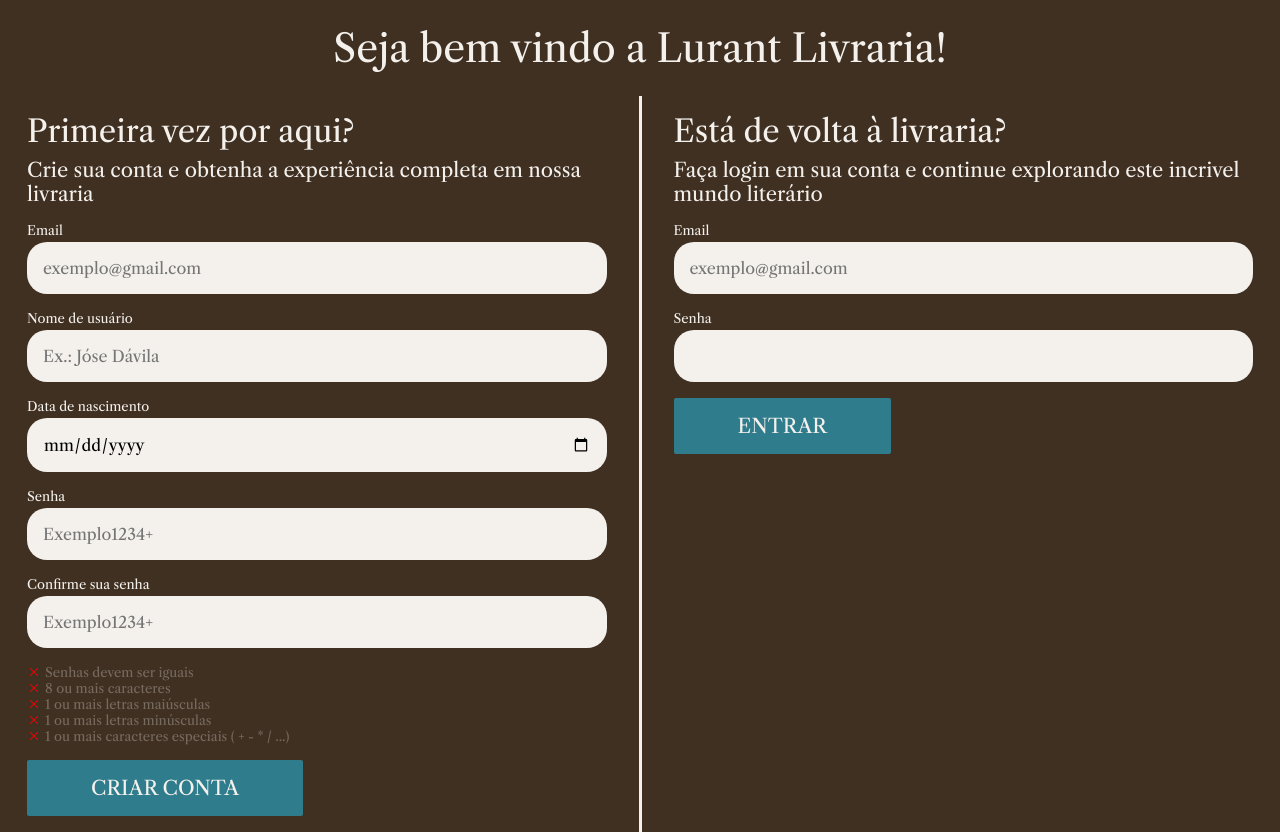
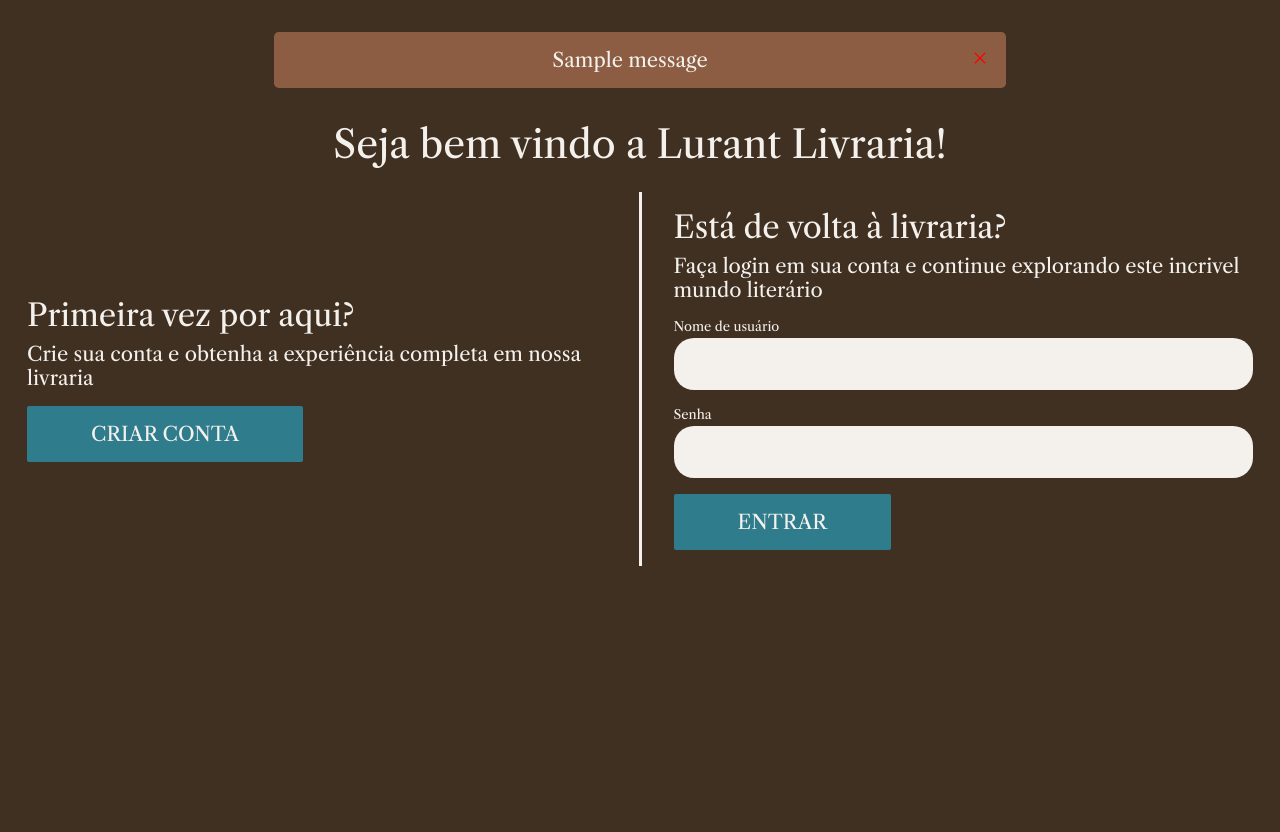
Before and after one commit to AntonioPGR/Laurant-Bookstore-2, a Django app: page /entrar in a window 1280 px wide. Shown: the part 99-931 px from the top of the page. After the commit the page ends 665 px from the top, so only its background shows below. Run offline with Django 4.2, Linux system fonts and the light colour scheme; tables that the repository leaves empty hold one stand-in row (values such as "Sample post"); one stand-in notice (Sample message) is shown.

Commit message:
FEAT: register, login, auth of users

```diff
--- a/setup/static/css/entrar.css
+++ b/setup/static/css/entrar.css
@@ -1,13 +1,12 @@
-.entrar__title{
-  font: var(--titleG);
-  text-align: center;
-  margin: 1.5rem 0;
-}
-
 .forms{
   display: grid;
   grid-template-columns: 1fr 3px 1fr;
+  align-items: center;
   gap: 2rem;
+}
+
+.entrar__titulo{
+  margin-bottom: .5rem;
 }
 
 .bar{
@@ -18,76 +17,3 @@
 .forms__cadastro, .forms__login{
   padding: 1rem 0;
 }
-
-.forms__titulo{
-  font: var(--titleM);
-  margin-bottom: .5rem;
-}
-
-.forms__descricao{
-  font: var(--bodyG);
-}
-
-.forms__label{
-  font: var(--bodyP);
-  display: block;
-  margin-bottom: .25rem;
-}
-
-.inputContainer{
-  width: 100%;
-}
-
-.forms__input{
-  box-sizing: border-box;
-  display: block;
-  background-color: var(--texto);
-  padding: 1rem;
-  font: var(--bodyM);
-  border-radius: 1.25rem;
-  width: 100%;
-}
-
-.forms__descricao, .forms__titulo, .entrar__title, .forms__label{
-  color: var(--texto);
-}
-
-.forms__form{
-  display: flex;
-  align-items: start;
-  justify-content: start;
-  flex-flow: column nowrap;
-  gap: 1rem;
-}
-
-.cadastro__userinfo{
-  display: grid;
-  grid-template-columns: 2.5fr 1fr;
-  gap: 1rem;
-}
-
-.cadastro__senha{
-  display: grid;
-  grid-template-columns: 1.5fr 1fr;
-  gap: 1rem;
-  width: 100%;
-}
-
-.requisitos__requisito{
-  display: flex;
-  flex-flow: row nowrap;
-  align-items: center;
-  width: 100%;
-  gap: .25rem;
-}
-
-.requisitos__texto{
-  color: var(--texto);
-  filter: opacity(.3);
-  font: var(--bodyP);
-}
-
-.requisitos__icon{
-  width: 14px;
-  height: 14px;
-}
--- /dev/null
+++ b/setup/static/css/forms.css
@@ -0,0 +1,46 @@
+.page__title{
+  font: var(--titleG);
+  text-align: center;
+  margin: 1.5rem 0;
+  color: var(--texto);
+}
+
+.forms__titulo{
+  font: var(--titleM);
+}
+
+.forms__descricao{
+  font: var(--bodyG);
+}
+
+.forms__label{
+  font: var(--bodyP);
+  display: block;
+  margin-bottom: .25rem;
+}
+
+.inputContainer{
+  width: 100%;
+}
+
+.forms__input{
+  box-sizing: border-box;
+  display: block;
+  background-color: var(--texto);
+  padding: 1rem;
+  font: var(--bodyM);
+  border-radius: 1.25rem;
+  width: 100%;
+}
+
+.forms__descricao, .forms__titulo, .entrar__title, .forms__label{
+  color: var(--texto);
+}
+
+.forms__form{
+  display: flex;
+  align-items: start;
+  justify-content: start;
+  flex-flow: column nowrap;
+  gap: 1rem;
+}
--- /dev/null
+++ b/setup/static/css/message.css
@@ -0,0 +1,25 @@
+.messages{
+  margin: 2rem auto;
+  padding: 1rem;
+  width: 80vw;
+  max-width: 700px;
+  background-color: var(--fundoContrastado);
+  color: var(--texto);
+  border-radius: .3rem;
+  display: grid;
+  grid-template-columns: 1fr 20px;
+}
+
+.messages__closeContainer{
+  display: block;
+}
+
+.messages__close{
+  width: 20px;
+  height: 20px;
+}
+
+.messages__message{
+  font: var(--bodyG);
+  text-align: center;
+}
--- a/templates/livraria/inicio.html
+++ b/templates/livraria/inicio.html
@@ -17,7 +17,7 @@
       <p class="content__paragraph">
         Entre com sua conta e busque pelos melhores livros e autores do mercado, com os menores preços e a maior facilidade na hora de comprar
       </p>
-      <button class="content__button">registre-se já</button>
+      <a href="{% url 'entrar'%}"><button class="content__button">registre-se já</button></a>
     </div>
 
     <div class="hero__slides">
--- a/templates/partials/base.html
+++ b/templates/partials/base.html
@@ -14,6 +14,11 @@
 
   <link rel="stylesheet" href="{% static 'css/header.css' %}">
 
+
+  {% if messages %}
+    <link rel="stylesheet" href="{% static 'css/message.css' %}">
+  {% endif %}
+
   {% block styles %}
   {% endblock styles %}
 
@@ -23,6 +28,10 @@
   <div class="container">
 
     {% include 'partials/header.html' %}
+
+    {% if messages %}
+      {% include 'partials/messages.html' %}
+    {% endif %}
 
     <main>
 
--- /dev/null
+++ b/templates/partials/messages.html
@@ -0,0 +1,11 @@
+{% load static %}
+<div class="messages">
+  <div>
+    {% for message in messages %}
+      <p class="messages__message">{{message}}</p>
+    {% endfor %}
+  </div>
+  <div class="messages__closeContainer">
+    <img class="messages__close" src="{% static 'icons/close.svg' %}" alt="">
+  </div>
+</div>
--- a/templates/usuarios/entrar.html
+++ b/templates/usuarios/entrar.html
@@ -2,16 +2,17 @@
 {% load static %}
 
 {% block styles %}
+  <link rel="stylesheet" href="{% static 'css/forms.css' %}">
   <link rel="stylesheet" href="{% static 'css/entrar.css' %}">
 {% endblock styles %}
 
 {% block content %}
-  <h1 class="entrar__title">Seja bem vindo a Lurant Livraria!</h1>
+  <h1 class="page__title">Seja bem vindo a Lurant Livraria!</h1>
   <section class="forms">
 
-    <form action="" class="forms__form forms__cadastro">
+    <div class="forms__form forms__cadastro">
       <div class="forms__titles">
-        <h2 class="forms__titulo">
+        <h2 class="forms__titulo entrar__titulo">
           Primeira vez por aqui?
         </h2>
         <p class="forms__descricao">
@@ -19,49 +20,19 @@
         </p>
       </div>
 
-      {% for field in cadastro %}
-        <div class="inputContainer">
-          <label class="forms__label" for="{{field.id_for_label}}" class="inputText">{{field.label}}</label>
-          {{field}}
-        </div>
-      {% endfor %}
-
-      <div class="cadastro__senha">
-        <div class="senha__requisitos">
-          <p class="requisitos__requisito">
-            <img class="requisitos__icon" alt="negative icon" src="{% static 'icons/close.svg' %}">
-            <span class="requisitos__texto"> Senhas devem ser iguais </span>
-          </p>
-          <p class="requisitos__requisito">
-            <img class="requisitos__icon" alt="negative icon" src="{% static 'icons/close.svg' %}">
-            <span class="requisitos__texto"> 8 ou mais caracteres </span>
-          </p>
-          <p class="requisitos__requisito">
-            <img class="requisitos__icon" alt="negative icon" src="{% static 'icons/close.svg' %}">
-            <span class="requisitos__texto"> 1 ou mais letras maiúsculas </span>
-          </p>
-          <p class="requisitos__requisito">
-            <img class="requisitos__icon" alt="negative icon" src="{% static 'icons/close.svg' %}">
-            <span class="requisitos__texto"> 1 ou mais letras minúsculas </span>
-          </p>
-          <p class="requisitos__requisito">
-            <img class="requisitos__icon" alt="negative icon" src="{% static 'icons/close.svg' %}">
-            <span class="requisitos__texto"> 1 ou mais caracteres especiais ( + - * / ...) </span>
-          </p>
-        </div>
-      </div>
-
-      <button class="botao livro__adicionarCarrinho">
-        criar conta
-      </button>
-    </form>
+      <a href="{% url 'cadastrar' %}">
+        <button class="botao livro__adicionarCarrinho">
+          criar conta
+        </button>
+      </a>
+    </div>
 
     <div class="bar"></div>
 
-    <form action="" class="forms__form forms__login">
+    <form autocomplete="off" action="{% url 'entrar' %}" method="POST" class="forms__form forms__login">
       {% csrf_token %}
       <div class="forms__titles">
-        <h2 class="forms__titulo">
+        <h2 class="forms__titulo entrar__titulo">
           Está de volta à livraria?
         </h2>
         <p class="forms__descricao">
--- a/usuarios/forms.py
+++ b/usuarios/forms.py
@@ -1,13 +1,12 @@
 from django import forms
 
 class LoginForm(forms.Form):
-  email = forms.EmailField(
+  username = forms.CharField(
     max_length=100,
     required=True,
-    label='Email',
+    label='Nome de usuário',
     widget=forms.TextInput({
       "class": 'forms__input',
-      "placeholder": "exemplo@gmail.com"
     })
   )
   senha = forms.CharField(
@@ -15,7 +14,7 @@ class LoginForm(forms.Form):
     required=True,
     label="Senha",
     widget=forms.PasswordInput({
-      "class": 'forms__input'
+      "class": 'forms__input',
     })
   )
 
@@ -26,7 +25,7 @@ class CadastroForm(forms.Form):
     label='Email',
     widget=forms.TextInput({
       "class": 'forms__input',
-      "placeholder": "exemplo@gmail.com"
+      "placeholder": "exemplo@gmail.com",
     })
   )
   nome_de_usuario = forms.CharField(
@@ -35,18 +34,18 @@ class CadastroForm(forms.Form):
     label="Nome de usuário",
     widget=forms.TextInput({
       "class": 'forms__input',
-      "placeholder": "Ex.: Jóse Dávila"
+      "placeholder": "Ex.: Jóse Dávila",
     })
   )
-  nascimento = forms.DateField(
-    required=True,
-    label="Data de nascimento",
-    widget=forms.DateInput({
-      "class": 'forms__input',
-      "placeholder": "dd/mm/yyyy",
-      "type": "date",
-    })
-  )
+  # nascimento = forms.DateField(
+  #   required=True,
+  #   label="Data de nascimento",
+  #   widget=forms.DateInput({
+  #     "class": 'forms__input',
+  #     "placeholder": "dd/mm/yyyy",
+  #     "type": "date",
+  #   })
+  # )
   senha = forms.CharField(
     max_length=70,
     required=True,
@@ -54,7 +53,7 @@ class CadastroForm(forms.Form):
     widget=forms.PasswordInput({
       "id": "userPasswordInput",
       "class": 'forms__input',
-      "placeholder": "Exemplo1234+"
+      "placeholder": "Exemplo1234+",
     })
   )
   senha2 = forms.CharField(
@@ -64,6 +63,6 @@ class CadastroForm(forms.Form):
     widget=forms.PasswordInput({
       "id": "userPasswordInput",
       "class": 'forms__input',
-      "placeholder": "Exemplo1234+"
+      "placeholder": "Exemplo1234+",
     })
   )
--- a/usuarios/urls.py
+++ b/usuarios/urls.py
@@ -2,5 +2,7 @@ from django.urls import path;
 from usuarios import views
 
 urlpatterns = [
-  path('entrar', views.entrar, name='entrar')
+  path('entrar', views.entrar, name='entrar'),
+  path('cadastrar', views.cadastrar, name="cadastrar"),
+  path('sair', views.sair, name="sair")
 ]
--- a/usuarios/views.py
+++ b/usuarios/views.py
@@ -1,13 +1,32 @@
 from django.shortcuts import render
 from usuarios import forms
+from usuarios.utils import cadastrar_usuario, logar_usuario, sair_usuario
+
+def cadastrar(request):
+
+  cadastro_form = forms.CadastroForm()
+
+  if request.method == 'POST' and request.POST:
+    respostas_form = forms.CadastroForm(request.POST)
+    return cadastrar_usuario(request, respostas_form)
+
+  return render(request, 'usuarios/cadastrar.html', {
+    "cadastro": cadastro_form,
+  })
 
 
 def entrar(request):
 
-  login = forms.LoginForm()
-  cadastro = forms.CadastroForm()
+  login_form = forms.LoginForm()
+  if request.method == 'POST' and request.POST:
+    respostas_form = forms.LoginForm(request.POST)
+    return logar_usuario(request, respostas_form)
+
 
   return render(request, 'usuarios/entrar.html', {
-    "cadastro": cadastro,
-    "login": login,
+    "login": login_form,
   })
+
+
+def sair(request):
+  return sair_usuario(request)
```
Also changed, not shown: setup/static/css/cadastro.css (added, +41 -0 lines), templates/usuarios/cadastrar.html (added, +65 -0 lines), usuarios/utils.py (added, +64 -0 lines), setup/static/icons/downArrowWhite.svg (added), setup/static/icons/logout.svg (added).
